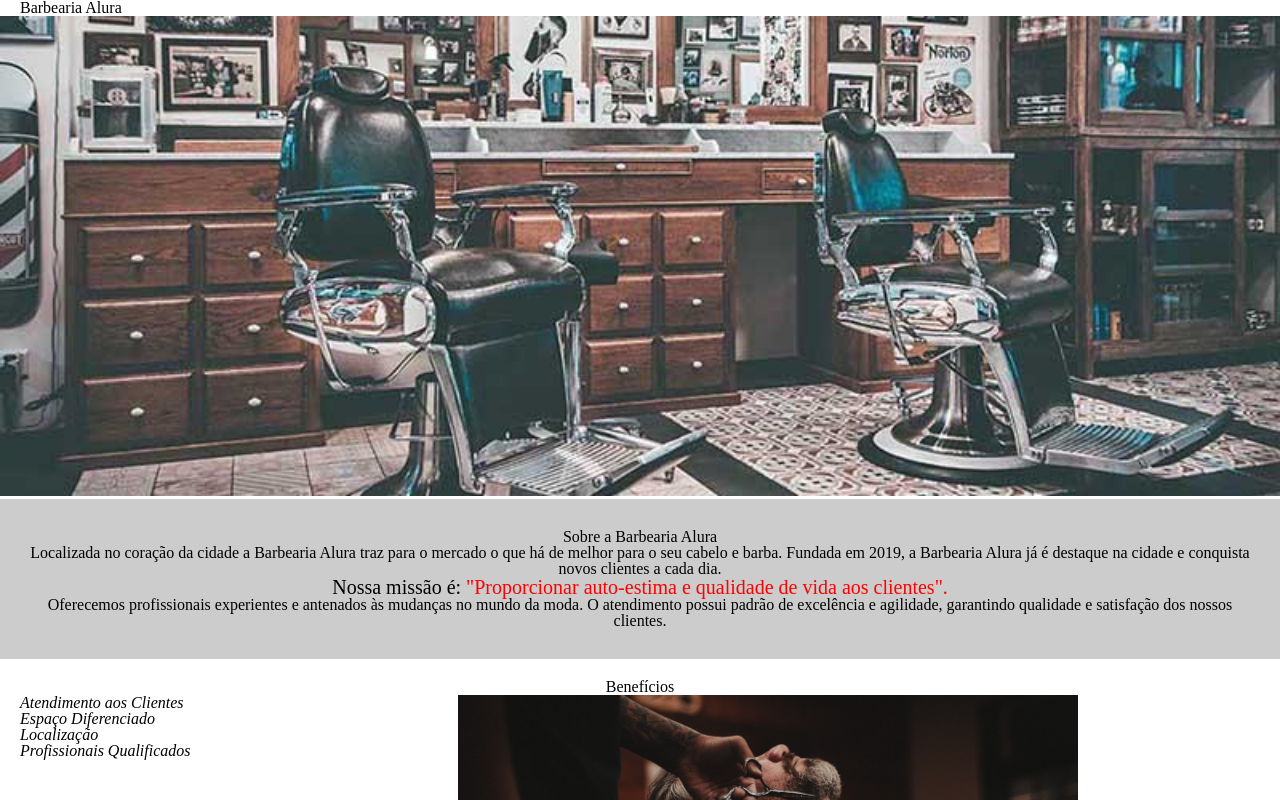
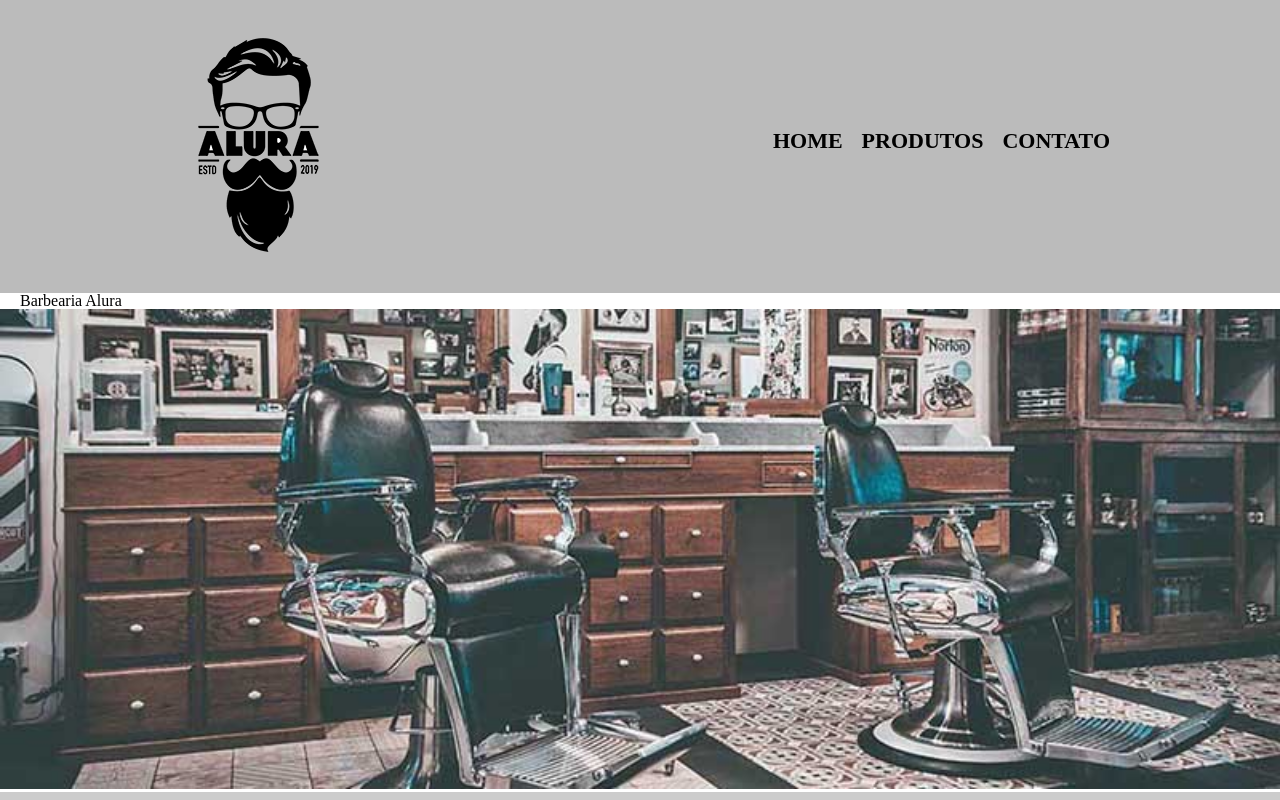
Before and after one commit to wandermsoares/alurafrontend, a plain HTML site: page Code/index.html in a window 1280 px wide. Shown: the top 800 px of the page. Drawn offline with Linux system fonts and the light colour scheme.

Commit message:
Desafio aula 2 - Colocar header e footer na página principal.

```diff
--- a/Code/index.html
+++ b/Code/index.html
@@ -8,8 +8,27 @@
     </head>
     <body>
         <header>
+            <div class="caixa">
+                <h1>
+                    <img src="../img/logo.png" />
+                </h1>
+                <nav>
+                    <ul class="navegacao">
+                        <li>
+                            <a href="index.html">Home</a>
+                        </li>
+                        <li>
+                            <a href="produtos.html">Produtos</a>
+                        </li>
+                        <li>
+                            <a href="contato.html">Contato</a>
+                        </li>
+                    </ul>
+                </nav>
+            </div>
+        </header>
+        <main>
             <h1 class="titulo-principal">Barbearia Alura</h1>
-        </header>
             <img id="banner" src="../img/banner.jpg" />
             <div class="principal">
                 <h2 class="titulo-centralizado">Sobre a Barbearia Alura </h2>
@@ -39,5 +58,10 @@
                 </ul>
                 <img class="imagemBeneficios" src="../img/beneficios.jpg">
             </div>
+        </main>
+        <footer>
+            <img src="../img/logo-branco.png">
+            <p class="copyright">&copy; Copyright Barbearia Alura 2019</p>
+        </footer>
     </body>
 </html>
--- a/css/styleBarbeariaAlura.css
+++ b/css/styleBarbeariaAlura.css
@@ -1,3 +1,36 @@
+header{
+    background:#bbbbbb;
+    padding: 20px 0px;
+}
+
+.caixa{
+    position:relative;
+    width: 940px;
+    margin:0 auto;
+}
+
+nav{
+    position:absolute;
+    top:110px;
+    right:0;
+}
+nav li{
+    display:inline;
+    margin: 0 0 0 15px;
+}
+nav a{
+    text-transform: uppercase;
+    color: #000;
+    font-weight: bold;
+    font-size:22px;
+    text-decoration: none;
+}
+
+nav a:hover{
+    color:#c78c19;
+    text-decoration: underline;
+}
+
 #banner{
     width: 100%;
 }
@@ -7,11 +40,6 @@
 }
 
 .titulo-centralizado{
-    text-align: center;
-}
-
-
-p{
     text-align: center;
 }
 
@@ -32,6 +60,11 @@ em strong {
     padding: 30px;
 }
 
+p{
+
+    text-align: center;
+}
+
 .beneficios{
     background: #FFFFFF;
     padding:20px;
@@ -41,9 +74,21 @@ em strong {
     width: 50%;
 }
 
-ul{
+.beneficios ul{
     display:inline-block;
     vertical-align: top;
     width:20%;
     margin-right: 15%;
 }
+
+footer{
+    text-align:center;
+    background:url(../img/bg.jpg);
+    padding:40px 0
+}
+
+.copyright{
+    color: #FFFFFF;
+    font-size: 13px;
+    margin-top:20px;
+}
```
Lines whose indentation alone changed are shown as unchanged.
